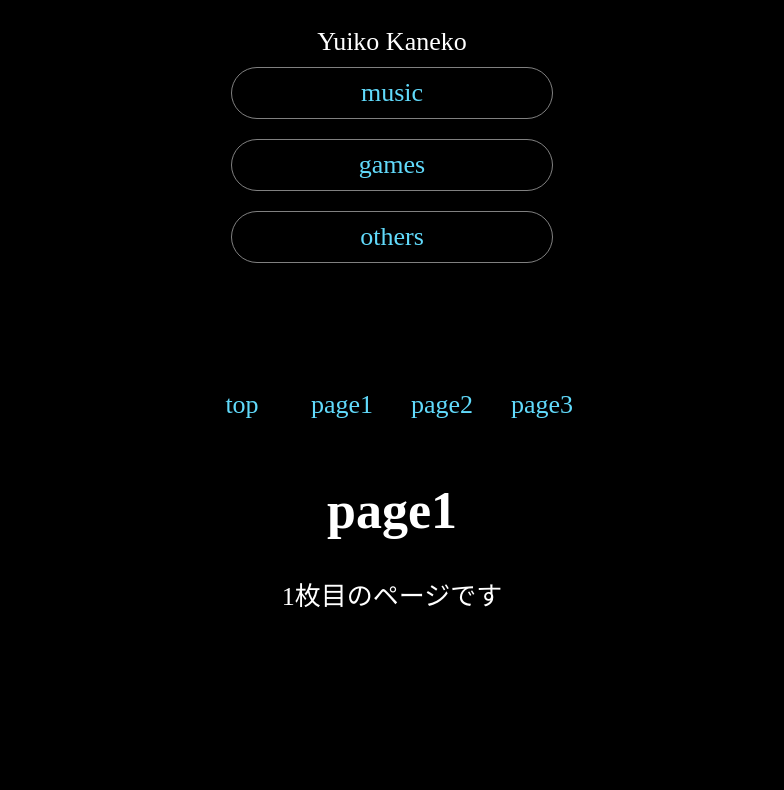
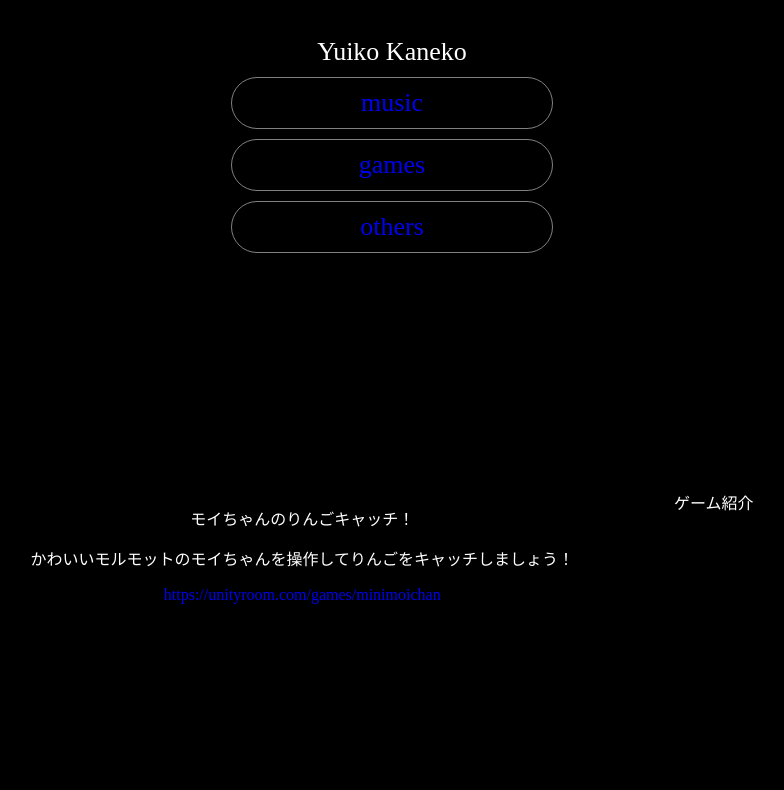
Before and after one commit to mochifuture/Portfolio-react, a React (Create React App) app: page /page1 in a window 1280 px wide. Shown: the part 410-1200 px from the top of the page, without its empty margins (248-1032 px from the left). Built offline with nearby package versions, Linux system fonts and the light colour scheme.

Commit message:
Change 修正

```diff
--- a/src/App.css
+++ b/src/App.css
@@ -1,5 +1,7 @@
 .App {
   text-align: center;
+  background-color: #000000;
+  color: #fff;
 }
 
 .Main {
@@ -12,7 +14,7 @@ body {
 }
 
 a {
-text-decoration: none;
+  text-decoration: none;
 }
 
 .App-logo {
@@ -27,7 +29,6 @@ text-decoration: none;
 }
 
 .App-header {
-  background-color: #000000;
   min-height: 100vh;
   display: flex;
   flex-direction: column;
--- a/src/App.js
+++ b/src/App.js
@@ -1,39 +1,84 @@
 import React from "react";
 import './App.css';
-import { Link, Route } from "react-router-dom";
+// import { Link, Route } from "react-router-dom";
+import {BrowserRouter as Router, Link, Route, Switch} from "react-router-dom";
 import Button from "./Components/Button";
 import logo from "./Images/moi3d.png";
-import Menu from "./Menu";
+// import Menu from "./Menu";
 import AnchorLink from 'react-anchor-link-smooth-scroll';
+import TopPage from "./Pages/TopPage";
+import GamePage from "./Pages/GamePage";
+
+const page2 = () => <div><h1>others</h1>その他のページです</div>
 
 function App() {
   return (
     <div className="App">
+
+      <Router>
         <header className="App-header" id="top">
           <img src={logo} className="App-logo" alt="logo" />
             Yuiko Kaneko
-        <AnchorLink href="#menu" offset="50">
-          <Button name="music" content="/" />
-        </AnchorLink>
-        <AnchorLink href="#games" offset="50">
-          <Button name="games" content="/" />
-        </AnchorLink>
-        <AnchorLink href="#others" offset="50">
-          <Button name="others" content="/" />
+          <AnchorLink href="#main" offset="50">
+            <Link to='/'><Button name="music"/></Link>
+            <Link to='/page1'>
+              <Button name="games"/>
+            </Link>
+            <Link to='/page2'>
+              <Button name="others"/>
+            </Link>
           </AnchorLink>
         </header>
-      <div className="Main" id="menu">
-        <Menu/>
+
+        <div className="Main">
+            <div className="App-main" id="main">
+                <div>
+                    <Switch>
+                        <Route path='/' exact component={TopPage}/>
+                        <Route path='/page1' exact component={GamePage}/>
+                        <Route path='/page2' exact component={page2}/>
+                        <Route exact component={TopPage}/>
+                    </Switch>
                 </div>
-      <div className="Main" id="games">
-        games
             </div>
-      <div className="Main" id="others">
-        others
         </div>
+      </Router>
+
       <footer className="App-footer"><AnchorLink href="#top" offset="50">上部へ移動</AnchorLink></footer>
     </div>
   );
 }
 
 export default App;
+
+// function App() {
+//   return (
+//     <div className="App">
+//       <header className="App-header" id="top">
+//         <img src={logo} className="App-logo" alt="logo" />
+//           Yuiko Kaneko
+//         <AnchorLink href="#menu" offset="50">
+//           <Button name="music" content="/" />
+//         </AnchorLink>
+//         <AnchorLink href="#games" offset="50">
+//           <Button name="games" content="/" />
+//         </AnchorLink>
+//         <AnchorLink href="#others" offset="50">
+//           <Button name="others" content="/" />
+//         </AnchorLink>
+//       </header>
+//       <div className="Main" id="menu">
+//         <Menu/>
+//       </div>
+//       <div className="Main" id="games">
+//         games
+//       </div>
+//       <div className="Main" id="others">
+//         others
+//       </div>
+//       <footer className="App-footer"><AnchorLink href="#top" offset="50">上部へ移動</AnchorLink></footer>
+//     </div>
+//   );
+// }
+//
+// export default App;
--- /dev/null
+++ b/src/Pages/GamePage.js
@@ -0,0 +1,22 @@
+import React from "react";
+import "./TopPage.css";
+import { withRouter } from "react-router";
+
+class GamePage extends React.Component {
+  render() {
+    return (
+    <div className="flex-container">
+      <div className="flexcontents">
+      <p>モイちゃんのりんごキャッチ！</p>
+<p>かわいいモルモットのモイちゃんを操作してりんごをキャッチしましょう！</p>
+<a href="https://unityroom.com/games/minimoichan">https://unityroom.com/games/minimoichan</a>
+      </div>
+      <div className="flexcontents">
+      ゲーム紹介
+      </div>
+    </div>
+    );
+  }
+}
+
+export default withRouter(GamePage);
--- a/src/Pages/TopPage.css
+++ b/src/Pages/TopPage.css
@@ -1,6 +1,7 @@
 .TopPage {
   text-align: center;
   width: 100vw;
+  color: #fff;
 }
 
 .iframes {
@@ -24,3 +25,9 @@ article{
   width: 250px;
   height: 470px;
 }
+
+.flex-container {
+  display:flex;
+  justify-content: center;
+  padding: 50px;
+}
--- a/src/Pages/TopPage.js
+++ b/src/Pages/TopPage.js
@@ -7,8 +7,6 @@ class TopPage extends React.Component {
   render() {
     return (
       <div className="TopPage">
-        <header className="TopPage-header">
-        </header>
         <div className="iframes">
           <div className="flexcontents">
             <iframe width="560" height="315" src="https://www.youtube.com/embed/hxrKJ9l7-Wg?controls=0" frameborder="0" allow="accelerometer; autoplay; encrypted-media; gyroscope; picture-in-picture" allowfullscreen></iframe>
@@ -28,7 +26,7 @@ class TopPage extends React.Component {
             <iframe width="560" height="315" src="https://www.youtube.com/embed/dtYBEH6MZYE?controls=0" frameborder="0" allow="accelerometer; autoplay; encrypted-media; gyroscope; picture-in-picture" allowfullscreen></iframe>
           </div>
           <div className="flexcontents">
-            <iframe title="vimeo-player" src="https://player.vimeo.com/video/69345498?title=0&byline=0&portrait=0" width="560" height="315" frameborder="0" allowfullscreen></iframe>
+            <iframe src="https://player.vimeo.com/video/69345498?title=0&byline=0&portrait=0" width="560" height="315" frameborder="0" allow="autoplay; fullscreen" allowfullscreen></iframe>
           </div>
         </div>
         <div className="sounds">
```
Lines whose indentation alone changed are shown as unchanged.
